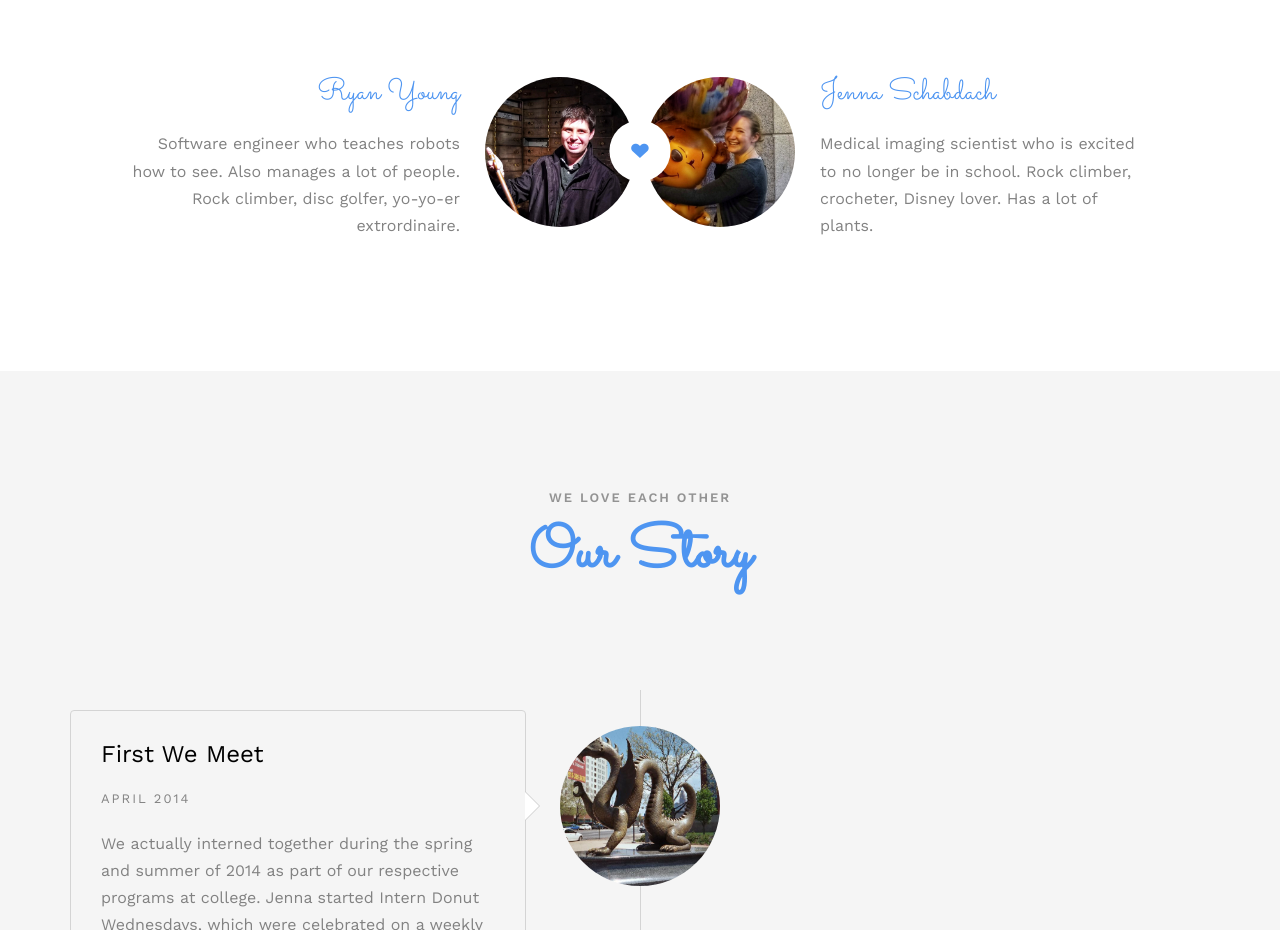
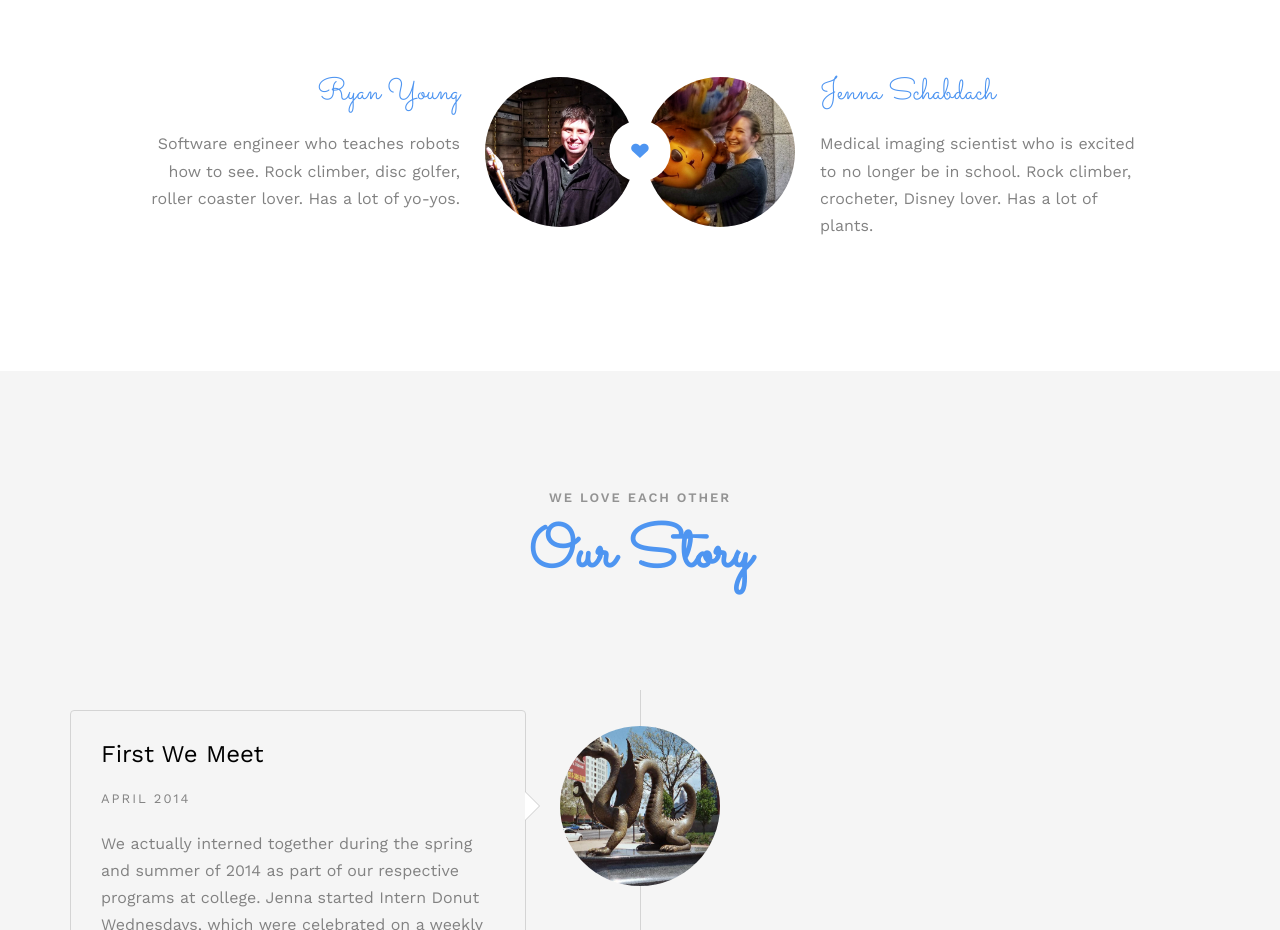
Before and after one commit to jmschabdach/jmrdyoung.github.io, a plain HTML site: page index.html in a window 1280 px wide. Shown: the part 1208-2138 px from the top of the page. Drawn offline with nearby package versions, Linux system fonts and the light colour scheme; files whose address does not match are found by name.

Commit message:
Updated Groom Description

```diff
--- a/index.html
+++ b/index.html
@@ -119,7 +119,7 @@
 					</div>
 					<div class="desc-groom">
 						<h3>Ryan Young</h3>
-						<p>Software engineer who teaches robots how to see. Also manages a lot of people. Rock climber, disc golfer, yo-yo-er extrordinaire.</p>
+						<p>Software engineer who teaches robots how to see. Rock climber, disc golfer, roller coaster lover. Has a lot of yo-yos.</p>
 					</div>
 				</div>
 				<p class="heart text-center"><i class="icon-heart2"></i></p>
```
